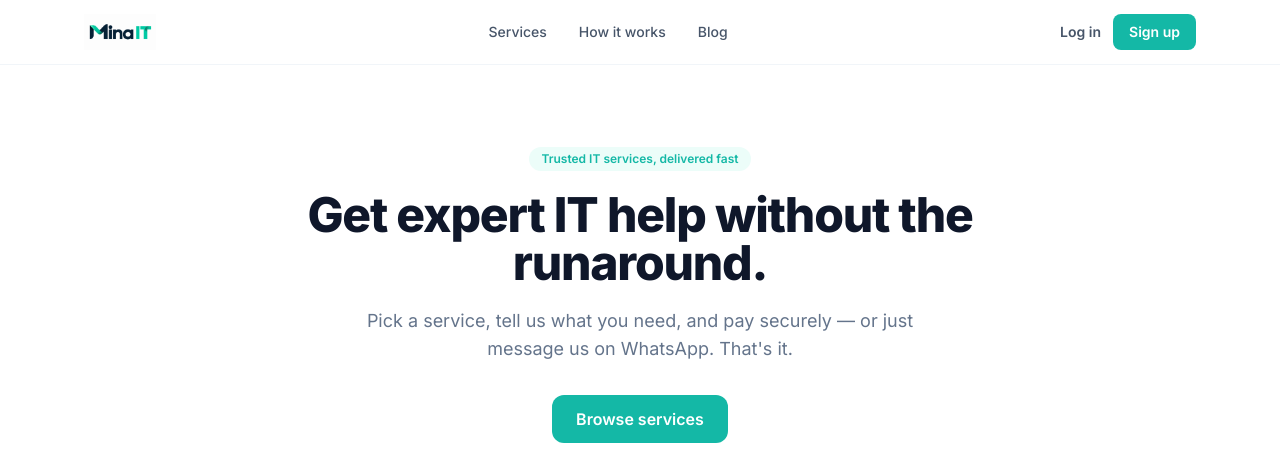
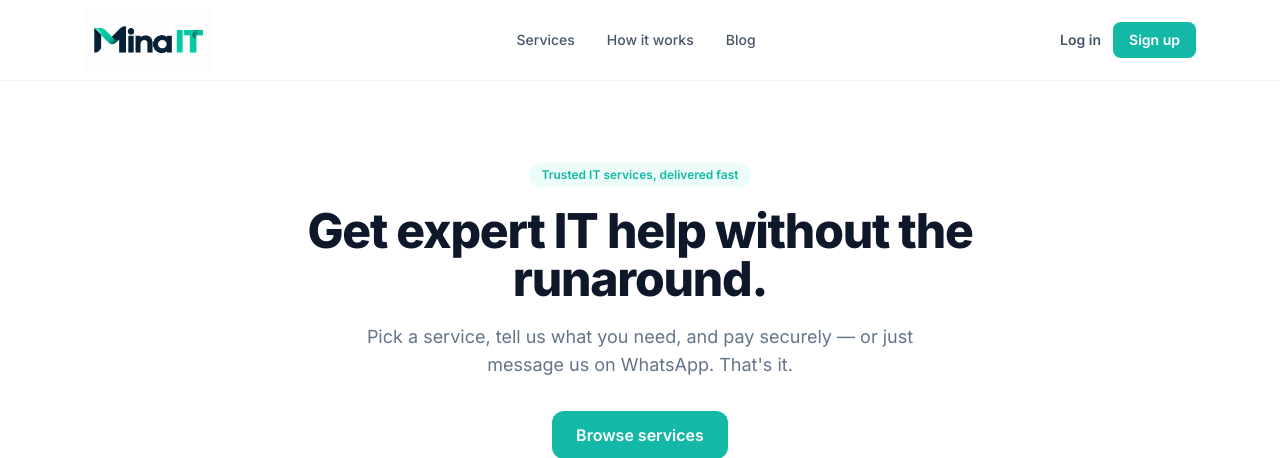
Before and after one commit to theshalim/minait, a FastAPI app: page / in a window 1280 px wide. Shown: the top 458 px of the page. Run offline with FastAPI, Linux system fonts and the light colour scheme; some libraries are stand-ins or nearby versions.

Commit message:
Increase navbar logo size
Roughly doubled the logo height (h-8/h-9 -> h-14/h-16) and grew the
navbar bar itself (h-16 -> h-20) to fit it without clipping.

Co-Authored-By: Claude Sonnet 5 <noreply@anthropic.com>

```diff
--- a/app/templates/partials/navbar.html
+++ b/app/templates/partials/navbar.html
@@ -1,7 +1,7 @@
 <header class="border-b border-slate-100 sticky top-0 bg-white/90 backdrop-blur z-40">
-  <div class="max-w-6xl mx-auto px-5 h-16 flex items-center justify-between">
+  <div class="max-w-6xl mx-auto px-5 h-20 flex items-center justify-between">
     <a href="/" class="flex items-center">
-      <img src="/static/img/logo.png" alt="{{ site_name }}" class="h-8 sm:h-9 w-auto" />
+      <img src="/static/img/logo.png" alt="{{ site_name }}" class="h-14 sm:h-16 w-auto" />
     </a>
     <nav class="hidden md:flex items-center gap-8 text-sm font-medium text-slate-600">
       <a href="/#services" class="hover:text-brand">Services</a>
```
